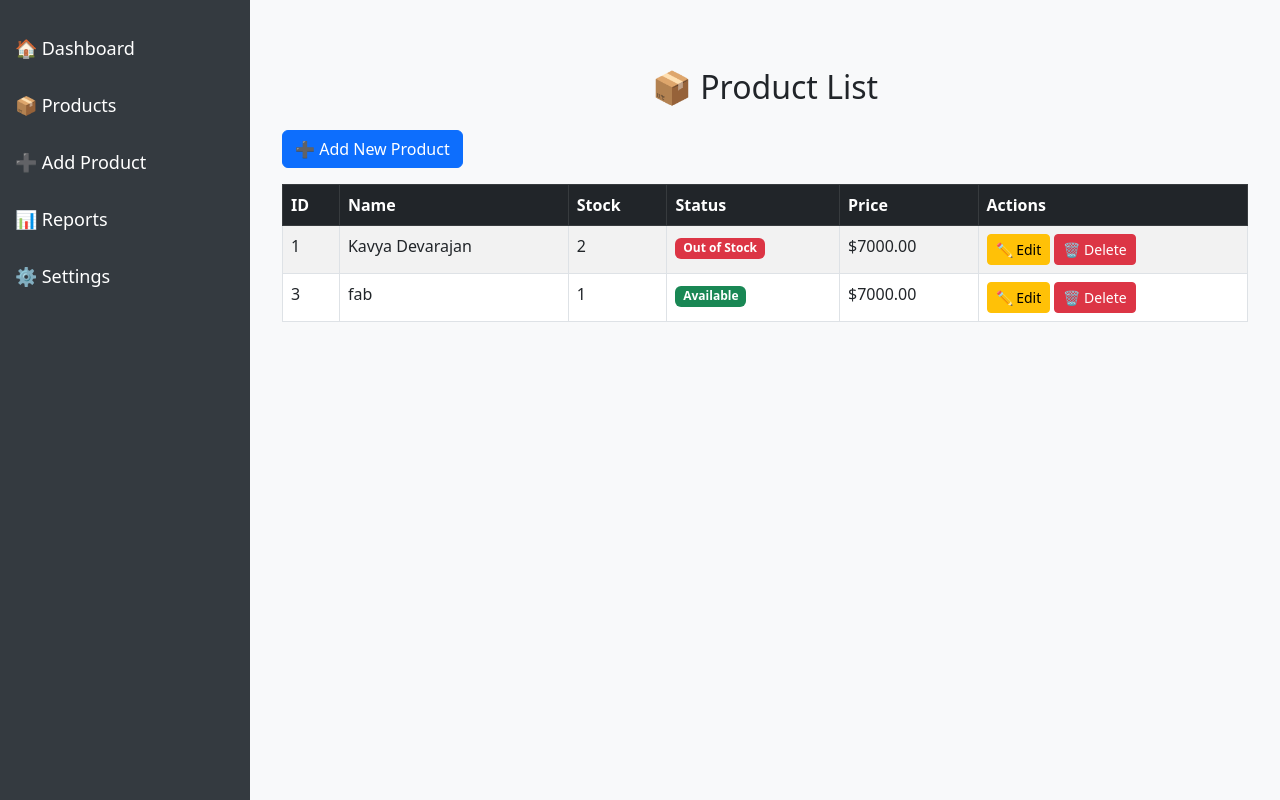
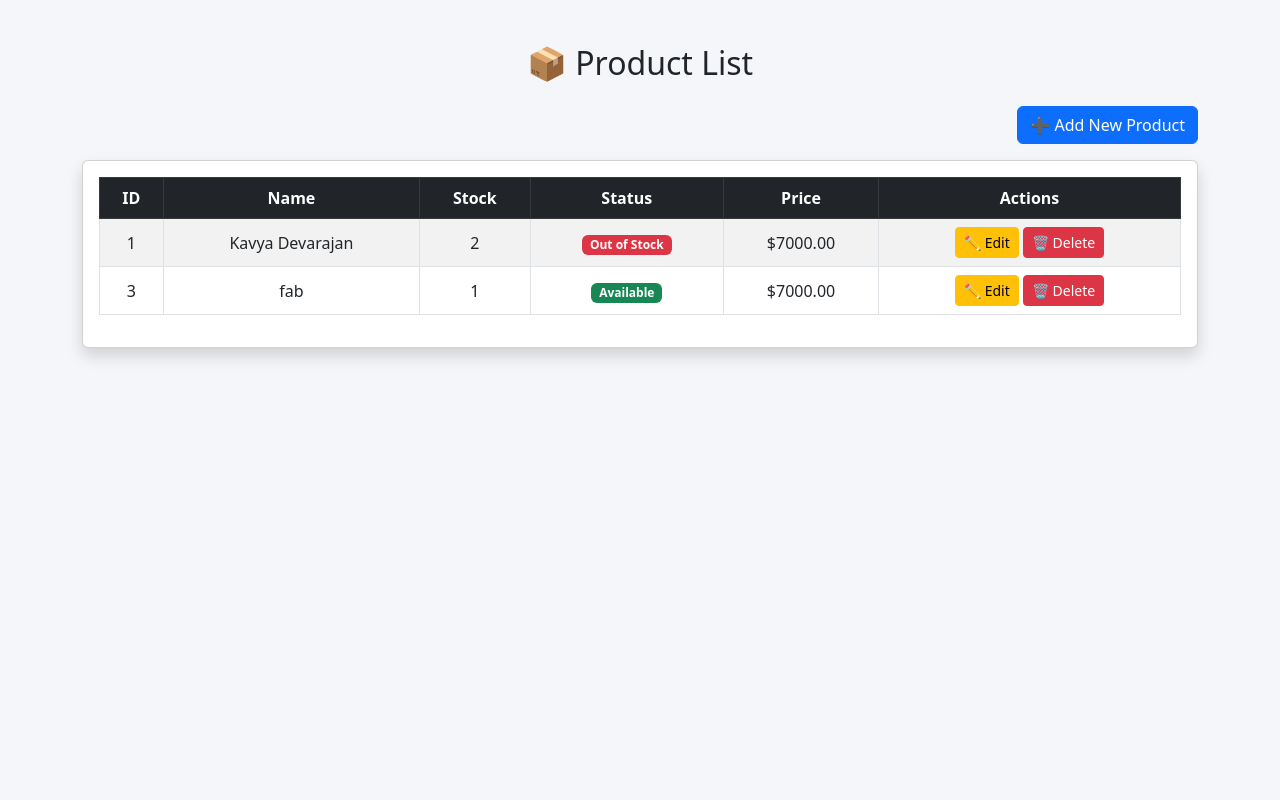
Before and after one commit to Kavya9252/Warehouse_Product_management, a Django app: page /products/ in a window 1280 px wide. Run offline with Django 5.2, Linux system fonts and the light colour scheme; data comes from the database, SQL or seed files in the repository.

Commit message:
Update product_list.html

```diff
--- a/warehouse_management/products/templates/products/product_list.html
+++ b/warehouse_management/products/templates/products/product_list.html
@@ -2,85 +2,37 @@
 <html lang="en">
 <head>
     <meta charset="UTF-8">
-    <meta name="viewport" content="width=device-width, initial-scale=1.0">
+    <meta name="viewport" content="width=device-width, initial-scale=1">
     <title>Product Management</title>
     <link href="https://cdn.jsdelivr.net/npm/bootstrap@5.3.0/dist/css/bootstrap.min.css" rel="stylesheet">
     <style>
-        /* Sidebar styles */
-        .sidebar {
-            width: 250px;
-            height: 100vh;
-            position: fixed;
-            top: 0;
-            left: 0;
-            background: #343a40;
-            padding-top: 20px;
-            transition: all 0.3s ease;
-        }
-        .sidebar a {
-            color: white;
-            display: block;
-            padding: 15px;
-            text-decoration: none;
-            font-size: 18px;
-            transition: all 0.3s ease;
-        }
-        .sidebar a:hover {
-            background: #495057;
+        body {
+            min-height: 100vh;
+            background-color: #f4f6f9;
         }
         .content {
-            margin-left: 250px;
             padding: 20px;
+            width: 100%;
         }
-        .sidebar-toggle {
-            display: none;
-            position: absolute;
-            top: 15px;
-            left: 15px;
-            background: #343a40;
-            color: white;
-            border: none;
-            padding: 10px 15px;
-            cursor: pointer;
-            z-index: 1000;
-        }
-        @media (max-width: 768px) {
-            .sidebar {
-                width: 0;
-                overflow: hidden;
-            }
-            .content {
-                margin-left: 0;
-            }
-            .sidebar-toggle {
-                display: block;
-            }
+        .table th, .table td {
+            vertical-align: middle;
         }
     </style>
 </head>
-<body class="bg-light">
-
-<!-- Sidebar -->
-<button class="sidebar-toggle" onclick="toggleSidebar()">☰</button>
-<div class="sidebar" id="sidebar">
-    <a href="#">🏠 Dashboard</a>
-    <a href="{% url 'product_list' %}">📦 Products</a>
-    <a href="{% url 'add_product' %}">➕ Add Product</a>
-    <a href="#">📊 Reports</a>
-    <a href="#">⚙️ Settings</a>
-</div>
-
+<body>
     <!-- Main Content -->
     <div class="content">
-    <div class="container mt-5">
-        <h2 class="mb-4 text-center">📦 Product List</h2>
+        <div class="container mt-4">
+            <h2 class="text-center mb-4">📦 Product List</h2>
 
-        <div class="d-flex justify-content-between align-items-center mb-3">
+            <div class="d-flex justify-content-end mb-3">
                 <a href="{% url 'add_product' %}" class="btn btn-primary">➕ Add New Product</a>
             </div>
 
-        <div class="table-responsive">
-            <table class="table table-bordered table-striped">
+            <div class="card shadow">
+                <div class="card-body">
+                    {% if products %}
+                        <table class="table table-bordered table-striped text-center">
                             <thead class="table-dark">
                                 <tr>
                                     <th>ID</th>
@@ -110,25 +62,17 @@
                                             <a href="{% url 'delete_product' product.product_id %}" class="btn btn-danger btn-sm">🗑️ Delete</a>
                                         </td>
                                     </tr>
-                    {% empty %}
-                        <tr>
-                            <td colspan="6" class="text-center text-muted">No products available.</td>
-                        </tr>
                                 {% endfor %}
                             </tbody>
                         </table>
+                    {% else %}
+                        <p class="text-center text-muted">No products available.</p>
+                    {% endif %}
                 </div>
-
+            </div>
         </div>
     </div>
 
     <script src="https://cdn.jsdelivr.net/npm/bootstrap@5.3.0/dist/js/bootstrap.bundle.min.js"></script>
-<script>
-    function toggleSidebar() {
-        let sidebar = document.getElementById("sidebar");
-        sidebar.style.width = sidebar.style.width === "250px" ? "0" : "250px";
-    }
-</script>
-
 </body>
 </html>
```
Lines whose indentation alone changed are shown as unchanged.
